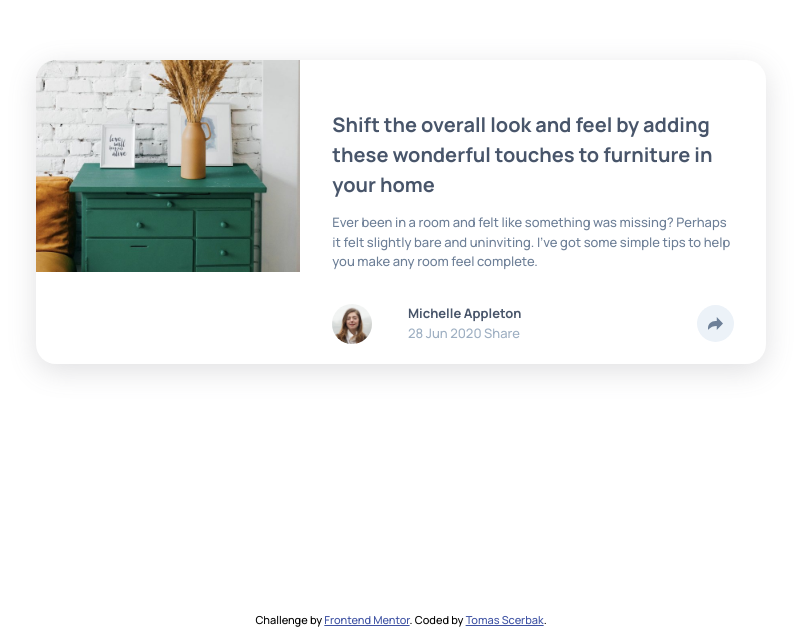
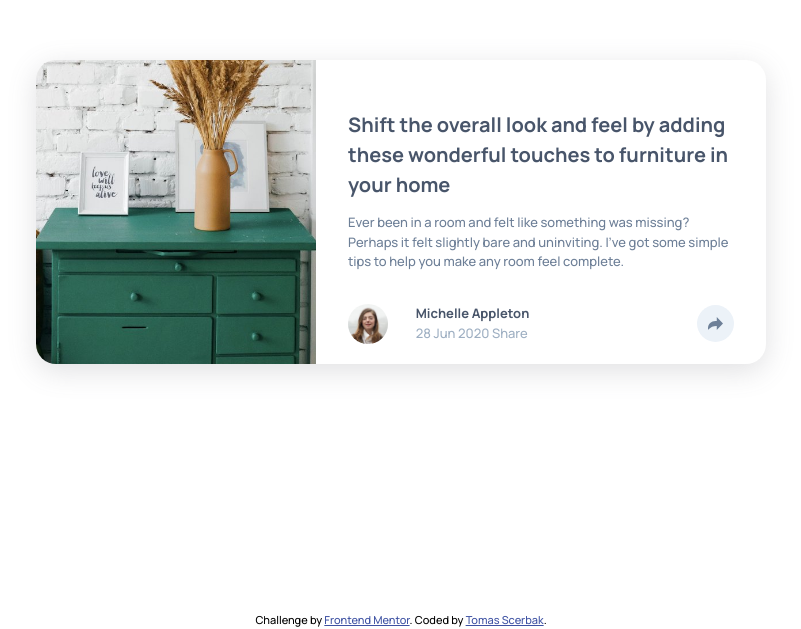
Before and after one commit to TomasScerbak/article-preview-component-master-main, a plain HTML site: page index.html in a window 1280 px wide. Shown: the part 188-817 px from the top of the page, without its empty margins (239-1040 px from the left). Drawn offline with Linux system fonts and the light colour scheme.

Commit message:
adjusting card image

```diff
--- a/styles.css
+++ b/styles.css
@@ -42,7 +42,6 @@ p {
 /* Images */
 img {
   width: 100%;
-  height: auto;
   object-fit: cover;
 }
 /* Body Container */
@@ -106,8 +105,11 @@ img {
   .author__info {
     margin-right: 14rem;
   }
-  .card-image {
-    flex: auto;
+  .card-image > img {
+    display: block;
+    object-fit: cover;
+    height: 100%;
+    width: 28rem;
   }
 }
 .attribution {
```
